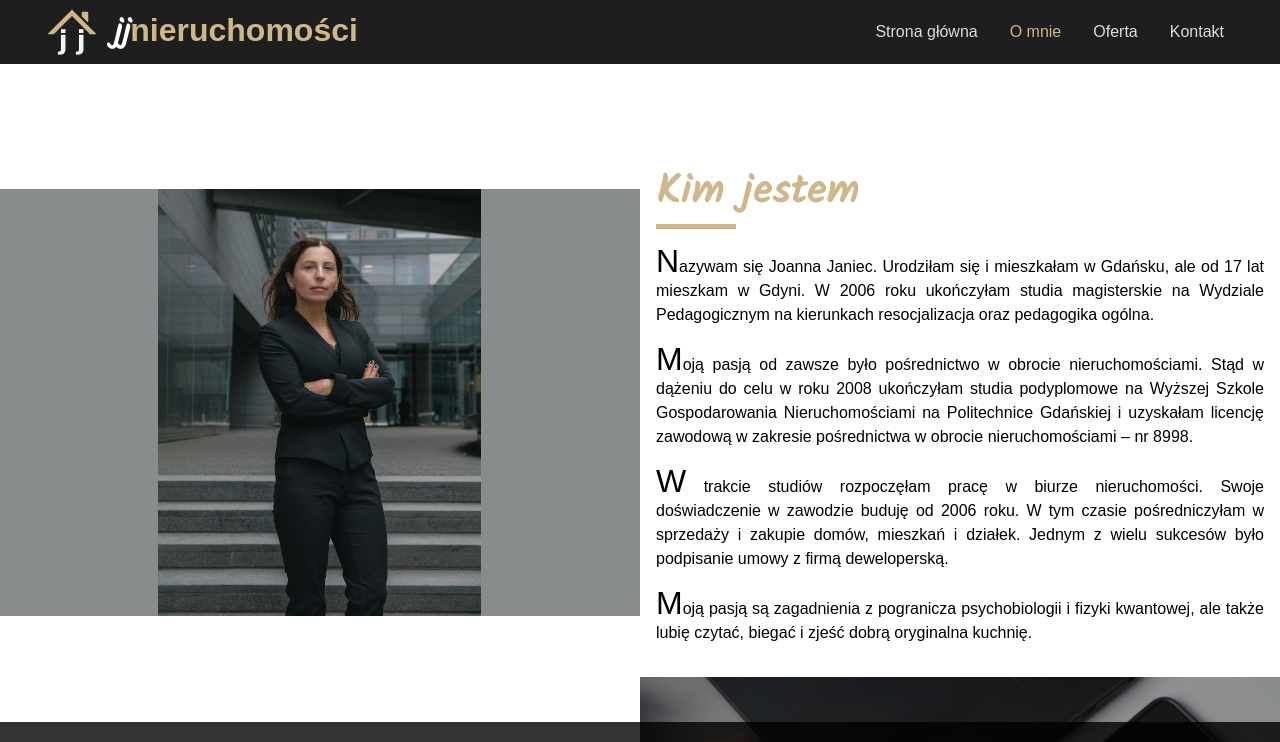
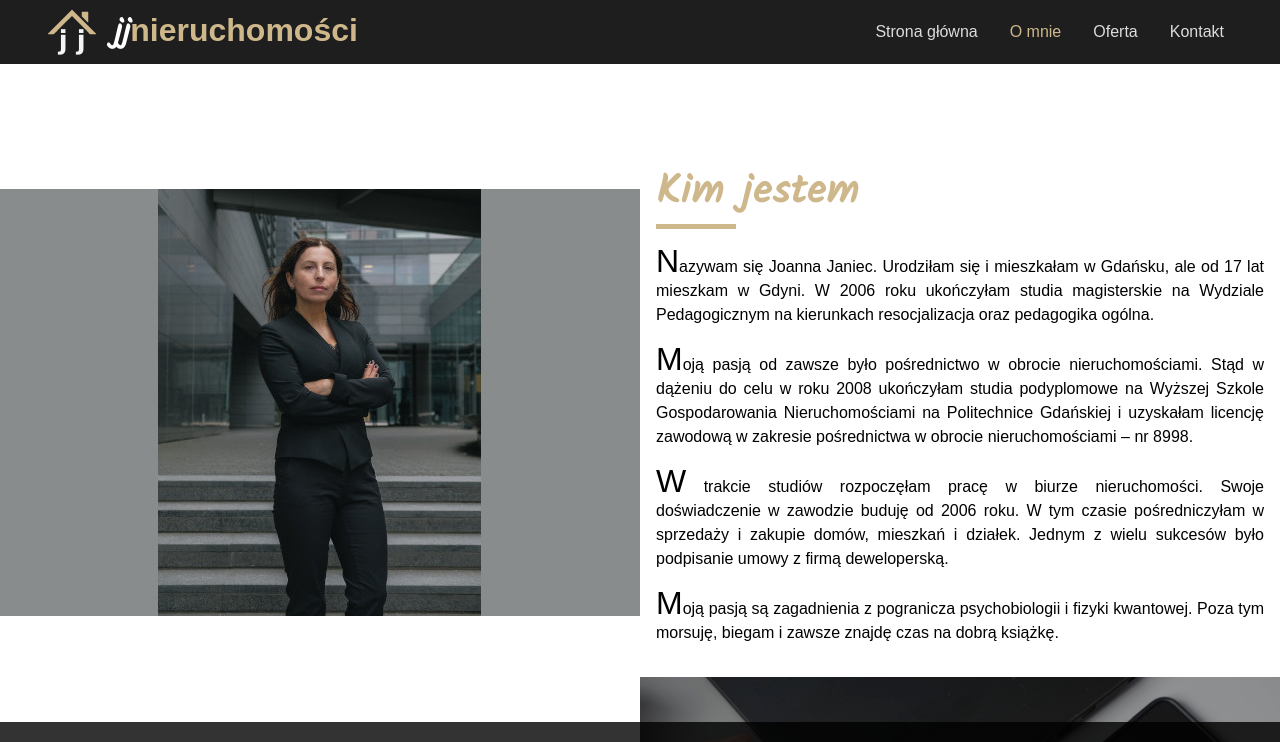
Before and after one commit to DamianPoland/jjnieruchomosci, a React (Create React App) app: page /about in a window 1280 px wide. Shown: the top 742 px of the page. Built offline with nearby package versions, Linux system fonts and the light colour scheme; no server answers; the database is empty.

Commit message:
after text changes

```diff
--- a/src/components/About/About.js
+++ b/src/components/About/About.js
@@ -36,7 +36,7 @@ const About = () => {
                                 <p className="text2"><span className={style.text__bigLeter}>N</span>azywam się Joanna Janiec. Urodziłam się i mieszkałam w Gdańsku, ale od 17 lat mieszkam w Gdyni. W 2006 roku ukończyłam studia magisterskie na Wydziale Pedagogicznym na kierunkach resocjalizacja oraz pedagogika ogólna.</p>
                                 <p className="text2"><span className={style.text__bigLeter}>M</span>oją pasją od zawsze było pośrednictwo w obrocie nieruchomościami. Stąd w dążeniu do celu w roku 2008 ukończyłam studia podyplomowe na Wyższej Szkole Gospodarowania Nieruchomościami na Politechnice Gdańskiej i uzyskałam licencję zawodową w zakresie pośrednictwa w obrocie nieruchomościami – nr 8998.</p>
                                 <p className="text2"><span className={style.text__bigLeter}>W</span> trakcie studiów rozpoczęłam pracę w biurze nieruchomości. Swoje doświadczenie w zawodzie buduję od 2006 roku. W tym czasie pośredniczyłam w sprzedaży i zakupie domów, mieszkań i działek. Jednym z wielu sukcesów było podpisanie umowy z firmą deweloperską.</p>
-                                <p className="text2"><span className={style.text__bigLeter}>M</span>oją pasją są zagadnienia z pogranicza psychobiologii i fizyki kwantowej, ale także lubię czytać, biegać i zjeść dobrą oryginalna kuchnię.</p>
+                                <p className="text2"><span className={style.text__bigLeter}>M</span>oją pasją są zagadnienia z pogranicza psychobiologii i fizyki kwantowej. Poza tym morsuję, biegam i zawsze znajdę czas na dobrą książkę.</p>
                             </div>
                         </div>
                     </div>
--- a/src/components/Home/Home.js
+++ b/src/components/Home/Home.js
@@ -101,7 +101,7 @@ const Home = () => {
                         <div className={style.offer__textContainer}>
                             <h1 className="text1">Czym się zajmuję</h1>
                             <div className="line"></div>
-                            <p className="text2">Oferuję usługi pośrednictwa w sprzedaży i zakupie domów, mieszkań i działek. Zajmuję się kompleksową obsługą umów, obsługą prawną, doradztwem oraz bezpieczeństwem transakcji.</p>
+                            <p className="text2">Oferuję usługi pośrednictwa w sprzedaży i zakupie domów, mieszkań i działek. Zajmuję się kompleksową obsługą umów, obsługą prawną oraz bezpieczeństwem transakcji.</p>
                             <div><Link to='/offer' className="btn btnMarginTop">Pełna oferta</Link></div>
                         </div>
                     </div>
```
